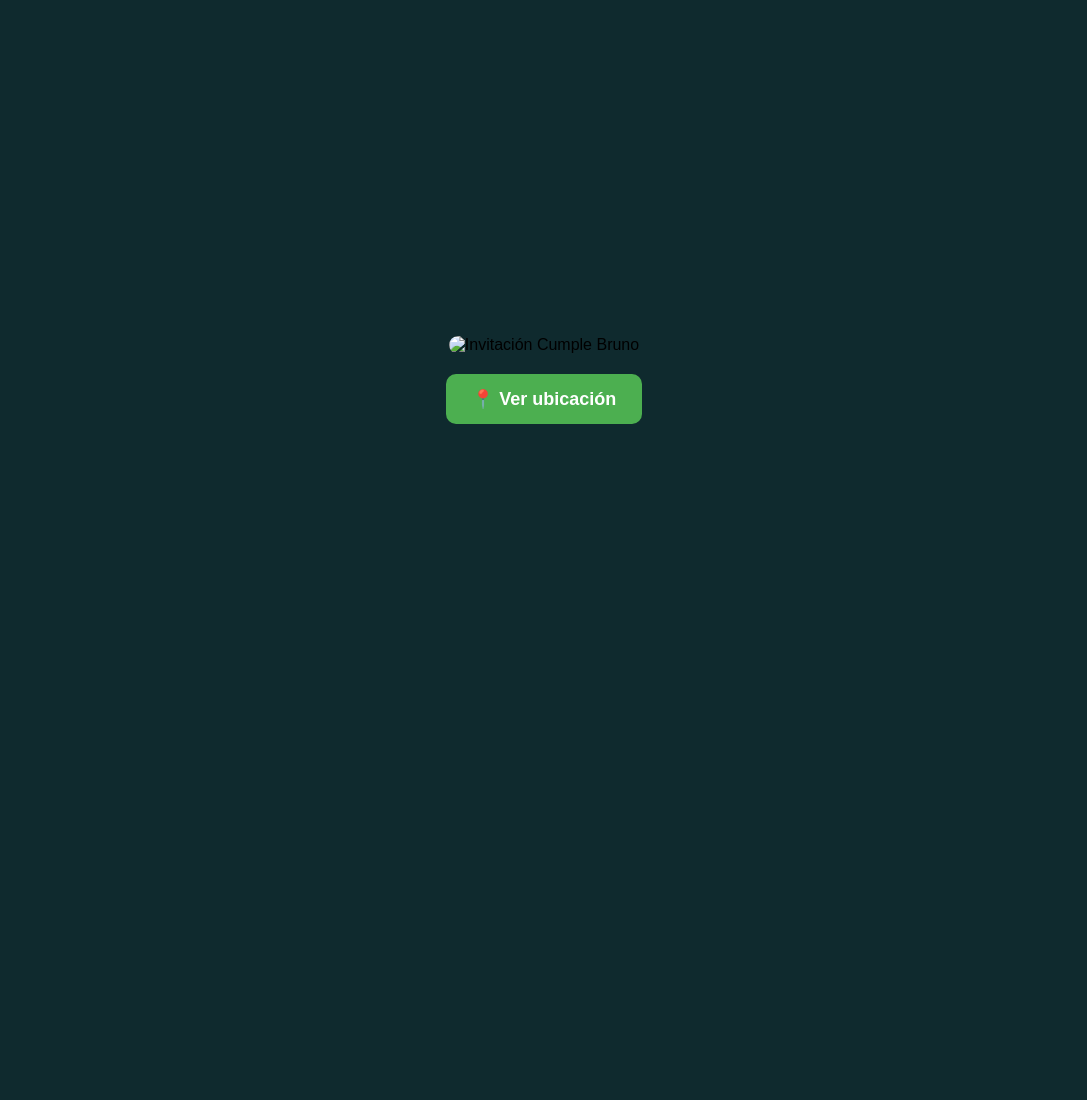
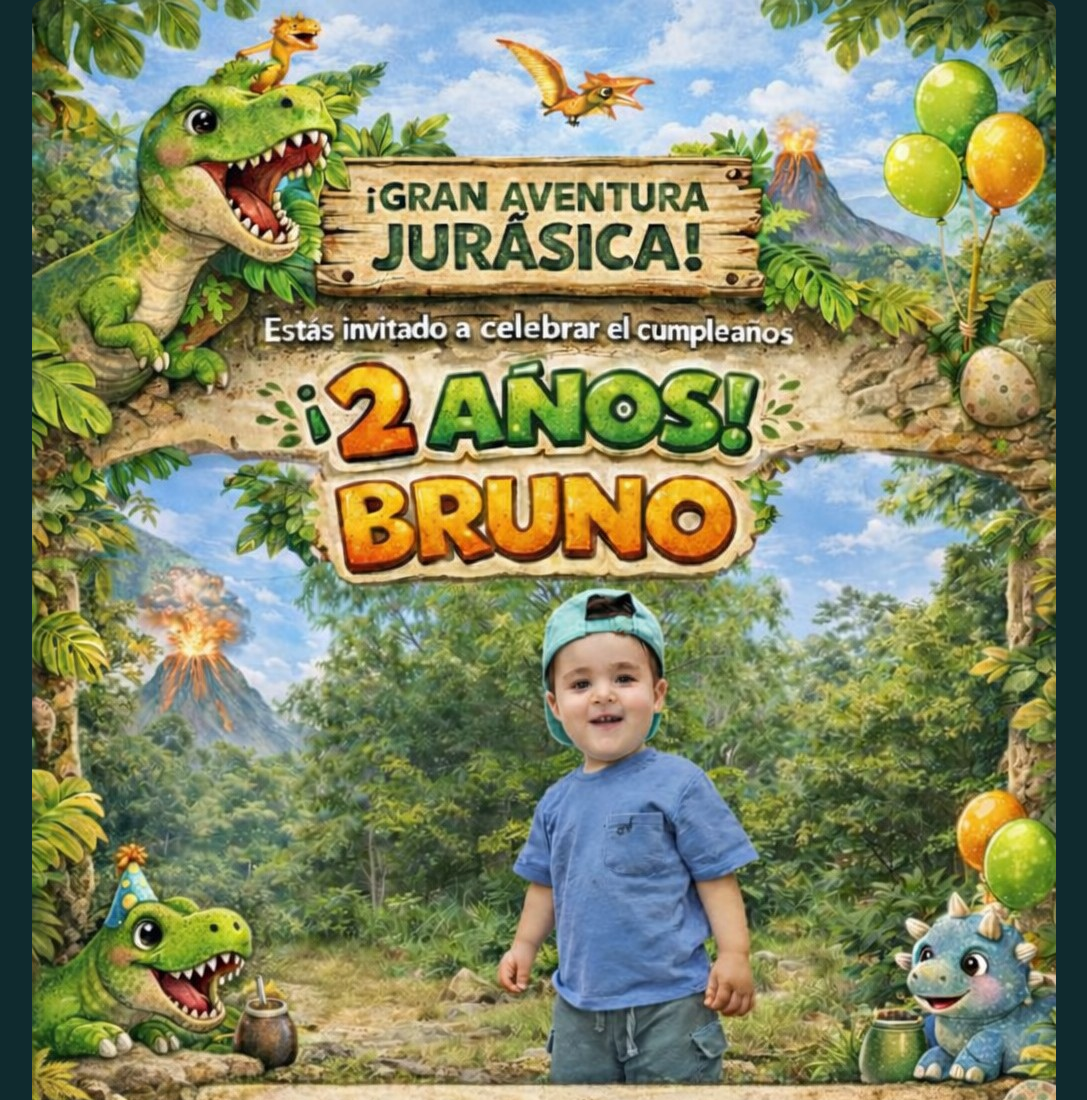
Before and after one commit to maragusburgos-wq/bruno-invitacion, a plain HTML site: page index.html in a window 1280 px wide. Shown: the top 1100 px of the page, without its empty margins (96-1183 px from the left). Before the commit the page ends 800 px from the top, so only its background shows below. Drawn offline with Linux system fonts and the light colour scheme.

Commit message:
Update index.html

```diff
--- a/index.html
+++ b/index.html
@@ -33,7 +33,7 @@
 </head>
 <body>
 
-  <img src="invitacion.jpg" alt="Invitación Cumple Bruno">
+  <img src="invitacion2.jpg" alt="Invitación Cumple Bruno">
   <a class="boton"
      href="https://maps.app.goo.gl/5Tk7ctBYKYUUQC656"
      target="_blank">
```
